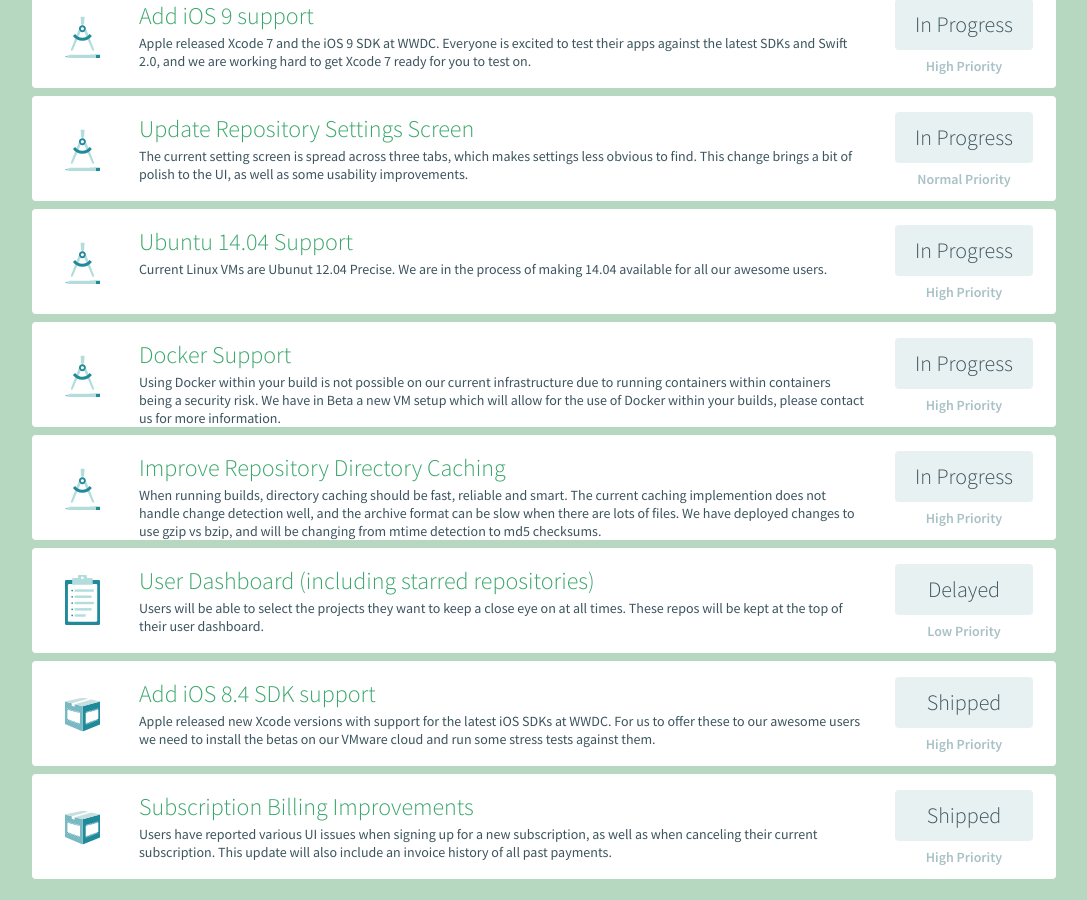
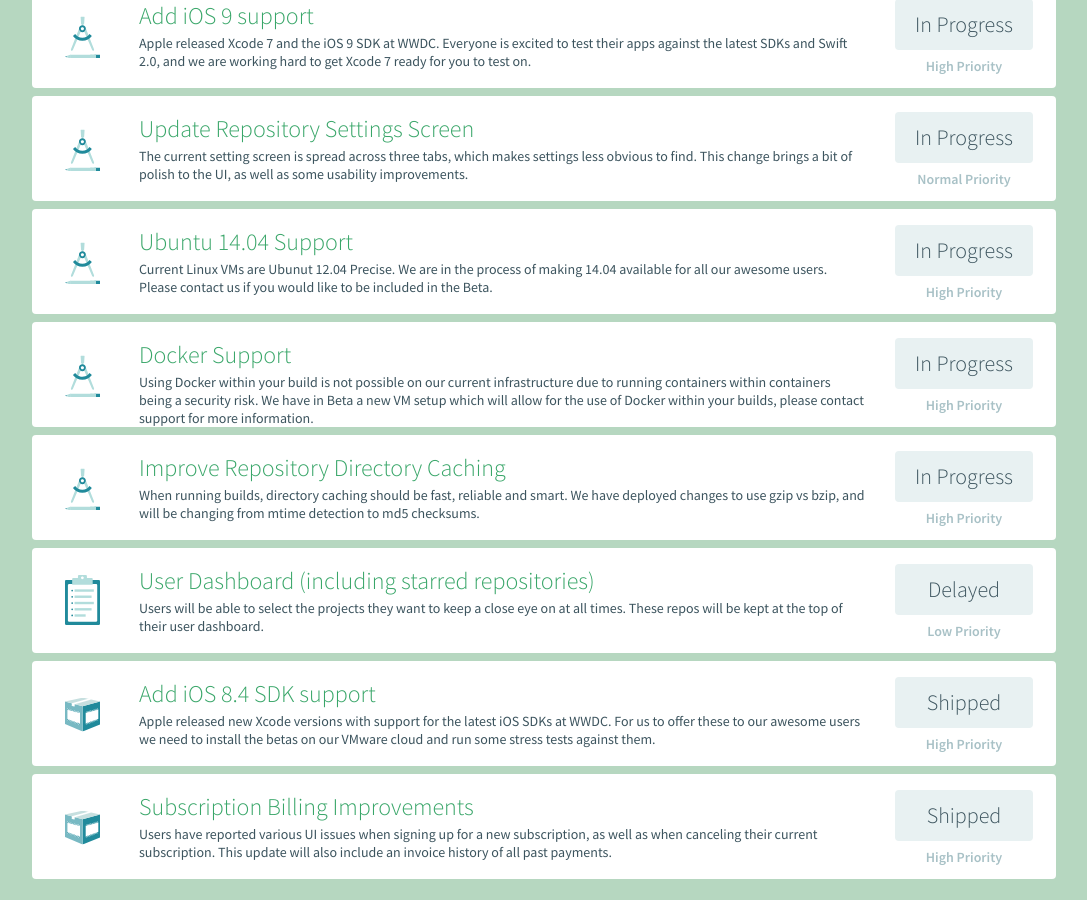
Before and after one commit to travis-ci/travis-next, a Jekyll site: the page built from index.html, in a window 1280 px wide and 900 px high, scrolled down 641 px. Shown: the whole window, without its empty margins (96-1183 px from the left). Built offline with Jekyll 4.4.1, drawn with Linux system fonts in a browser that asks for light colours.

Commit message:
tweak some of the descriptions

```diff
--- a/_data/steps.yml
+++ b/_data/steps.yml
@@ -13,19 +13,19 @@
   priority: 'normal'
 - 3:
   title: 'Ubuntu 14.04 Support'
-  description: 'Current Linux VMs are Ubunut 12.04 Precise. We are in the process of making 14.04 available for all our awesome users.'
+  description: 'Current Linux VMs are Ubunut 12.04 Precise. We are in the process of making 14.04 available for all our awesome users. Please contact us if you would like to be included in the Beta.'
   icon: 'compass'
   status: 'In Progress'
   priority: 'high'
 - 4:
   title: 'Docker Support'
-  description: 'Using Docker within your build is not possible on our current infrastructure due to running containers within containers being a security risk. We have in Beta a new VM setup which will allow for the use of Docker within your builds, please contact us for more information.'
+  description: 'Using Docker within your build is not possible on our current infrastructure due to running containers within containers being a security risk. We have in Beta a new VM setup which will allow for the use of Docker within your builds, please contact support for more information.'
   icon: 'compass'
   status: 'In Progress'
   priority: 'high'
 - 5:
   title: 'Improve Repository Directory Caching'
-  description: 'When running builds, directory caching should be fast, reliable and smart. The current caching implemention does not handle change detection well, and the archive format can be slow when there are lots of files. We have deployed changes to use gzip vs bzip, and will be changing from mtime detection to md5 checksums.'
+  description: 'When running builds, directory caching should be fast, reliable and smart. We have deployed changes to use gzip vs bzip, and will be changing from mtime detection to md5 checksums.'
   icon: 'compass'
   status: 'In Progress'
   priority: 'high'
```
